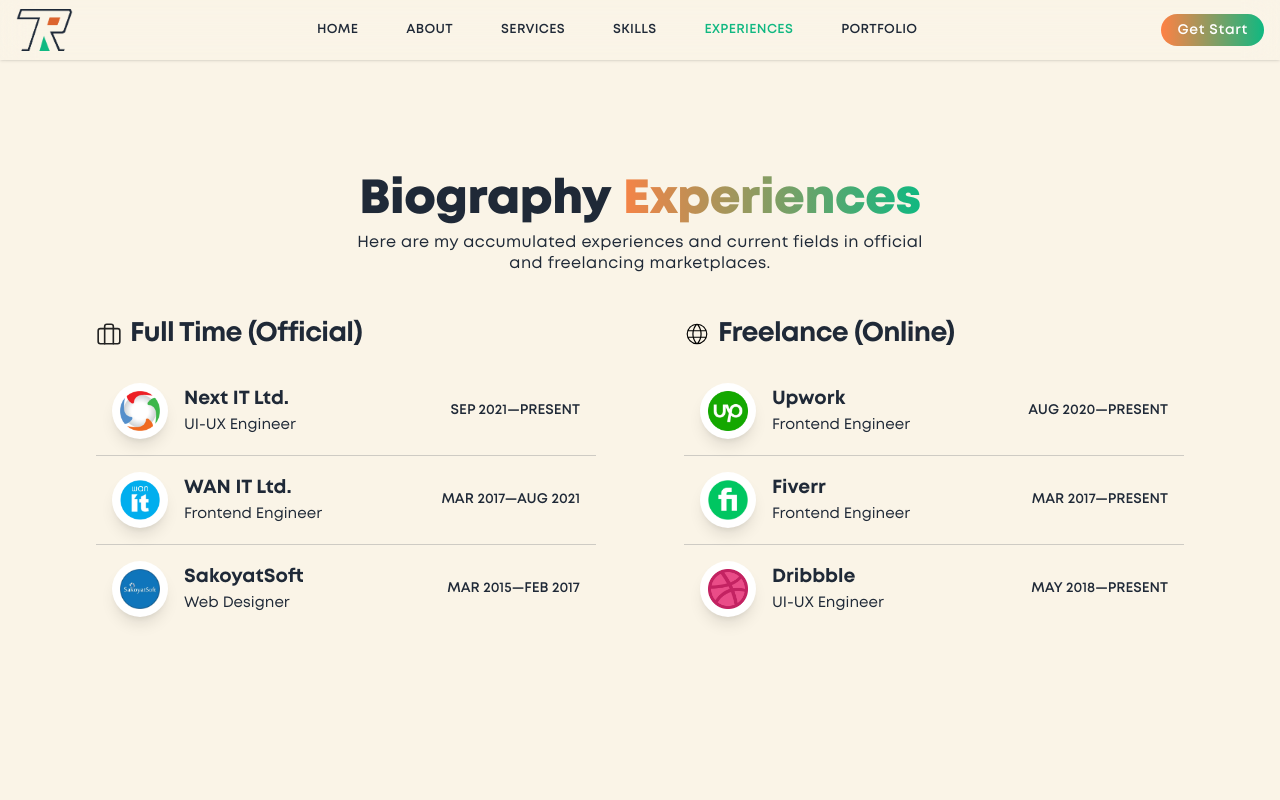
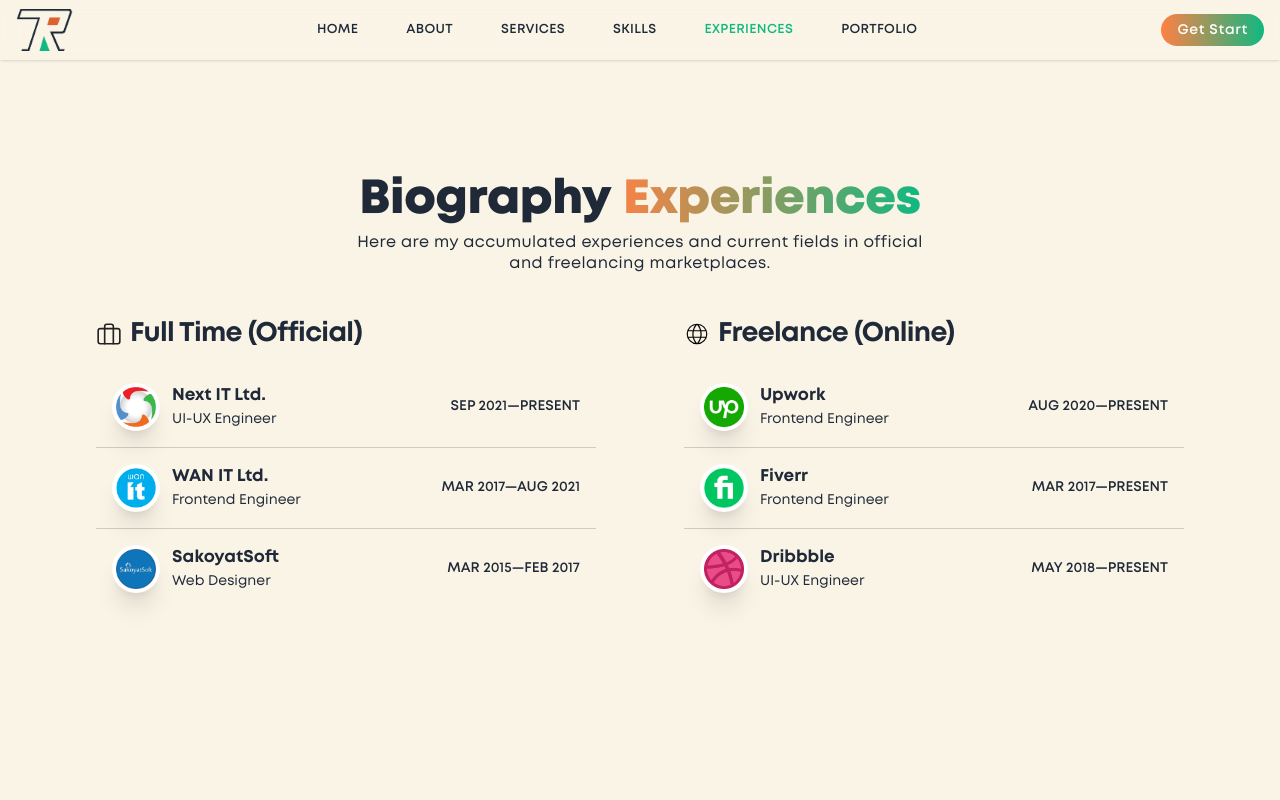
Before and after one commit to ToukirRj/Portfolio, a React (Vite) app: page /Experiences in a window 1280 px wide. Shown: the top 800 px of the page. Built offline with nearby package versions, Linux system fonts and the light colour scheme.

Commit message:
no message

```diff
--- a/src/components/Bio.jsx
+++ b/src/components/Bio.jsx
@@ -28,13 +28,13 @@ const Bio = () => {
                                         {experienceData1.map(expo => (
                                             <Link to={expo.link} key={expo.id} target="_blank"
                                             className="flex sm:flex-row flex-col sm:items-center items-start px-4 py-4 hover:bg-[#10B881]/[.25] transition-all duration-500 sm:justify-between justify-start">
-                                                <div className="flex gap-4 items-center">
-                                                    <div className="relative flex h-14 w-14 flex-none items-center justify-center rounded-full bg-white shadow-lg shadow-primary/30">
+                                                <div className="flex gap-3 items-center">
+                                                    <div className="relative flex h-12 w-12 flex-none items-center justify-center rounded-full bg-white shadow-xl">
                                                         <img src={expo.logo} alt="icon" width="40" height="40"/>
                                                     </div>
                                                     <dl className="relative">
-                                                        <dd className="text-[19px] font-[600] text-[#1F2937] w-full">{expo.company}</dd>
-                                                        <dd className="text-[15px] font-[400] text-[#1F2937] w-full">{expo.position}</dd>
+                                                        <dd className="text-[17px] font-[600] text-[#1F2937] w-full">{expo.company}</dd>
+                                                        <dd className="text-[14px] font-[400] text-[#1F2937] w-full">{expo.position}</dd>
                                                     </dl>
                                                 </div>
                                                 <dd className="text-[14px] text-[#1F2937] font-[500] uppercase sm:ml-0 sm:mt-0 mt-1 ml-[52px]">
@@ -57,13 +57,13 @@ const Bio = () => {
                                         {experienceData2.map(expo => (
                                             <Link to={expo.link} key={expo.id} target="_blank"
                                             className="flex sm:flex-row flex-col sm:items-center items-start px-4 py-4 hover:bg-[#10B881]/[.25] transition-all duration-500 sm:justify-between justify-start">
-                                                <div className="flex gap-4 items-center">
-                                                    <div className="relative flex h-14 w-14 flex-none items-center justify-center rounded-full bg-white shadow-lg shadow-primary/30">
+                                                <div className="flex gap-3 items-center">
+                                                    <div className="relative flex h-12 w-12 flex-none items-center justify-center rounded-full bg-white shadow-xl">
                                                         <img src={expo.logo} alt="icon" width="40" height="40"/>
                                                     </div>
                                                     <dl className="relative">
-                                                        <dd className="text-[19px] font-[600] text-[#1F2937] w-full">{expo.company}</dd>
-                                                        <dd className="text-[15px] font-[400] text-[#1F2937] w-full">{expo.position}</dd>
+                                                        <dd className="text-[17px] font-[600] text-[#1F2937] w-full">{expo.company}</dd>
+                                                        <dd className="text-[14px] font-[400] text-[#1F2937] w-full">{expo.position}</dd>
                                                     </dl>
                                                 </div>
                                                 <dd className="text-[14px] text-[#1F2937] font-[500] uppercase sm:ml-0 sm:mt-0 mt-1 ml-[52px]">
```
